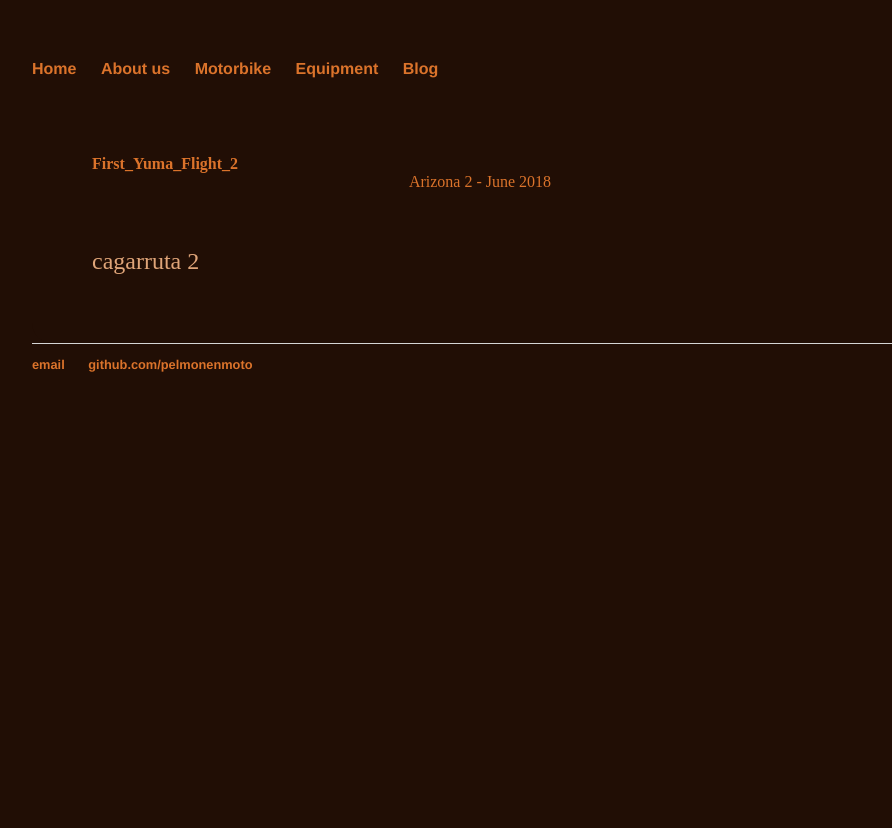
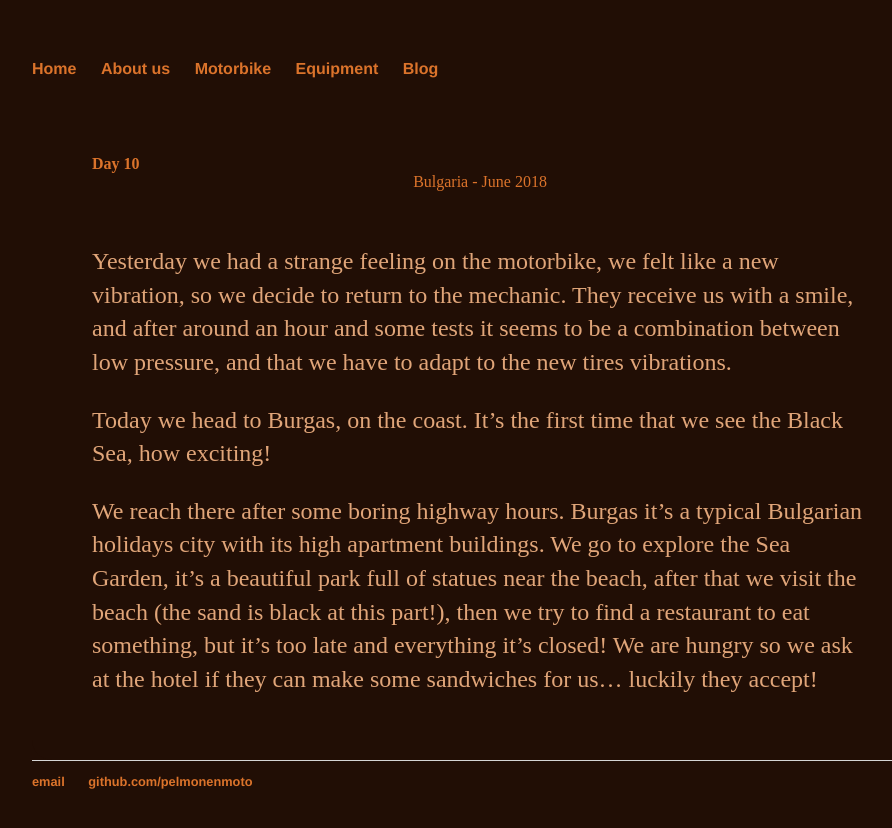
Before and after one commit to PepGonella/pelmonenmoto.github.io, a Jekyll site: the page built from _etapes/2018-06-27-day10.md, in a window 1280 px wide. Shown: the top 828 px of the page, without its empty margins (160-1052 px from the left). Built offline with Jekyll 4.4.1, drawn with Linux system fonts in a browser that asks for light colours.

Commit message:
uploading day 10

```diff
--- a/_etapes/2018-06-27-day10.md
+++ b/_etapes/2018-06-27-day10.md
@@ -1,15 +1,19 @@
 ---
 layout: post
-title: First_Yuma_Flight_2
+title: Day 10
 description:
 type: photos
 destination: pelmonenmoto
 category: etapes
 subcat: Private Pilot2
-location: Arizona 2
+location: Bulgaria
 image: /pictures/thumbs/canaldam.png
 permalink:
 publish: yes
 ---
 
-cagarruta 2
+Yesterday we had a strange feeling on the motorbike, we felt like a new vibration, so we decide to return to the mechanic. They receive us with a smile, and after around an hour and some tests it seems to be a combination between low pressure, and that we have to adapt to the new tires vibrations.
+
+Today we head to Burgas, on the coast. It's the first time that we see the Black Sea, how exciting!
+
+We reach there after some boring highway hours. Burgas it's a typical Bulgarian holidays city with its high apartment buildings.  We go to explore the Sea Garden, it's a beautiful park full of statues near the beach, after that we visit the beach (the sand is black at this part!), then we try to find a restaurant to eat something, but it's too late and everything it's closed! We are hungry so we ask at the hotel if they can make some sandwiches for us... luckily they accept!
```
